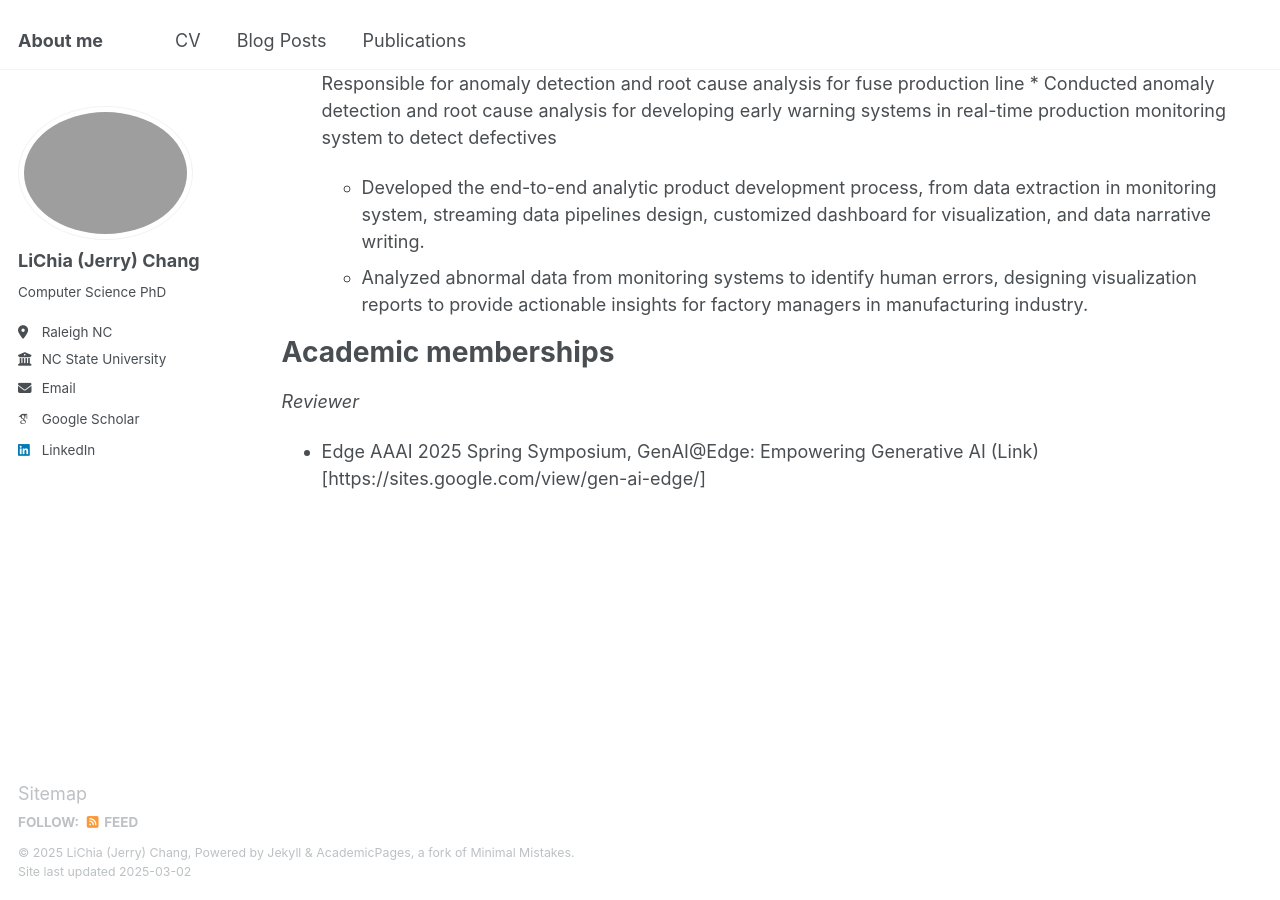
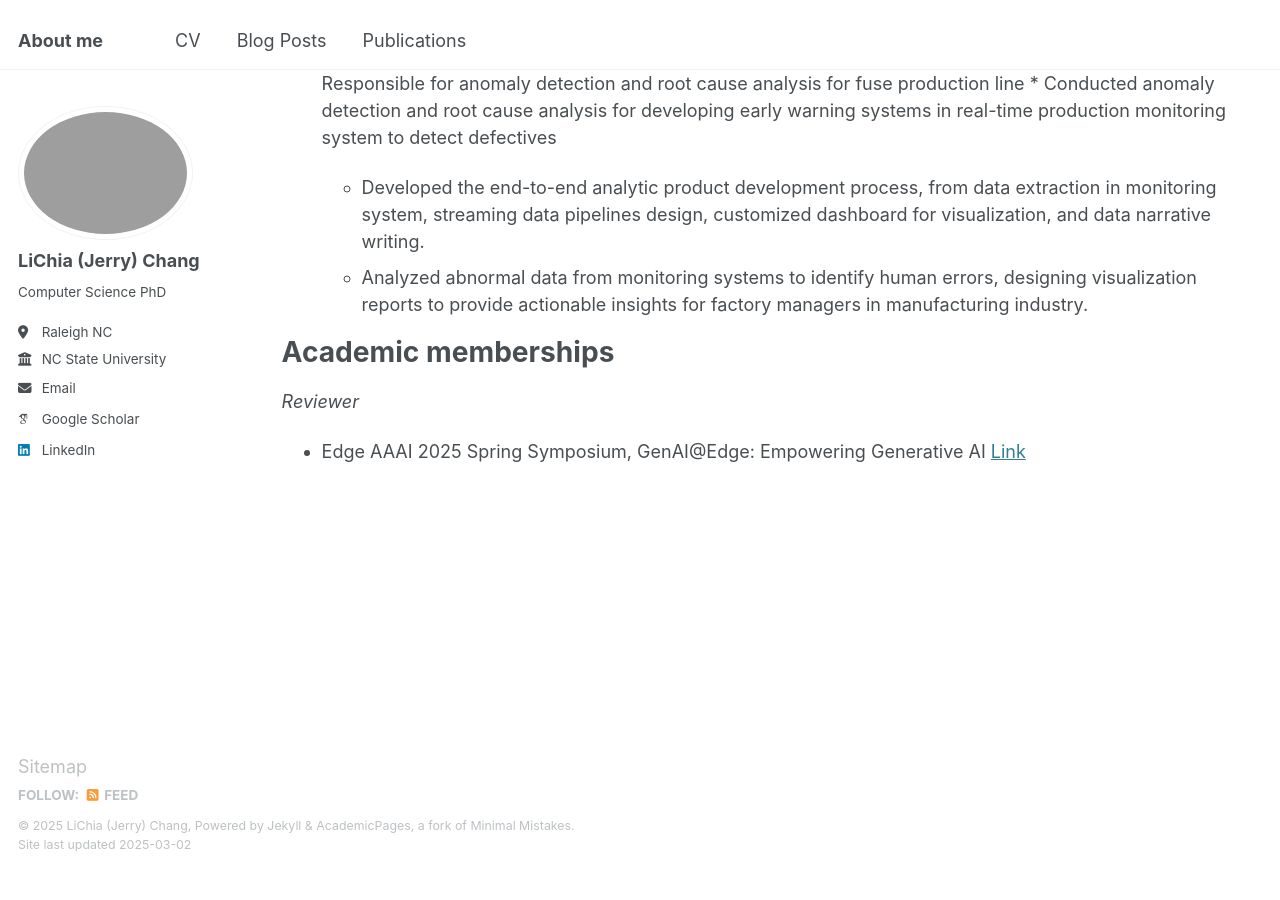
Before and after one commit to lichchang/lichchang.github.io, a Jekyll site: the page built from _pages/cv.md, in a window 1280 px wide and 900 px high, scrolled down 1040 px. Built offline with Jekyll 4.4.1, drawn with Linux system fonts in a browser that asks for light colours; some web fonts are replaced; after the commit the page ends 1913 px from its top, so only the background shows below that.

Commit message:
Update cv.md

```diff
--- a/_pages/cv.md
+++ b/_pages/cv.md
@@ -46,4 +46,4 @@ Work experience
 Academic memberships
 ======
 _Reviewer_
-* Edge AAAI 2025 Spring Symposium, GenAI@Edge: Empowering Generative AI (Link)[https://sites.google.com/view/gen-ai-edge/]
+* Edge AAAI 2025 Spring Symposium, GenAI@Edge: Empowering Generative AI [Link](https://sites.google.com/view/gen-ai-edge/)
```
